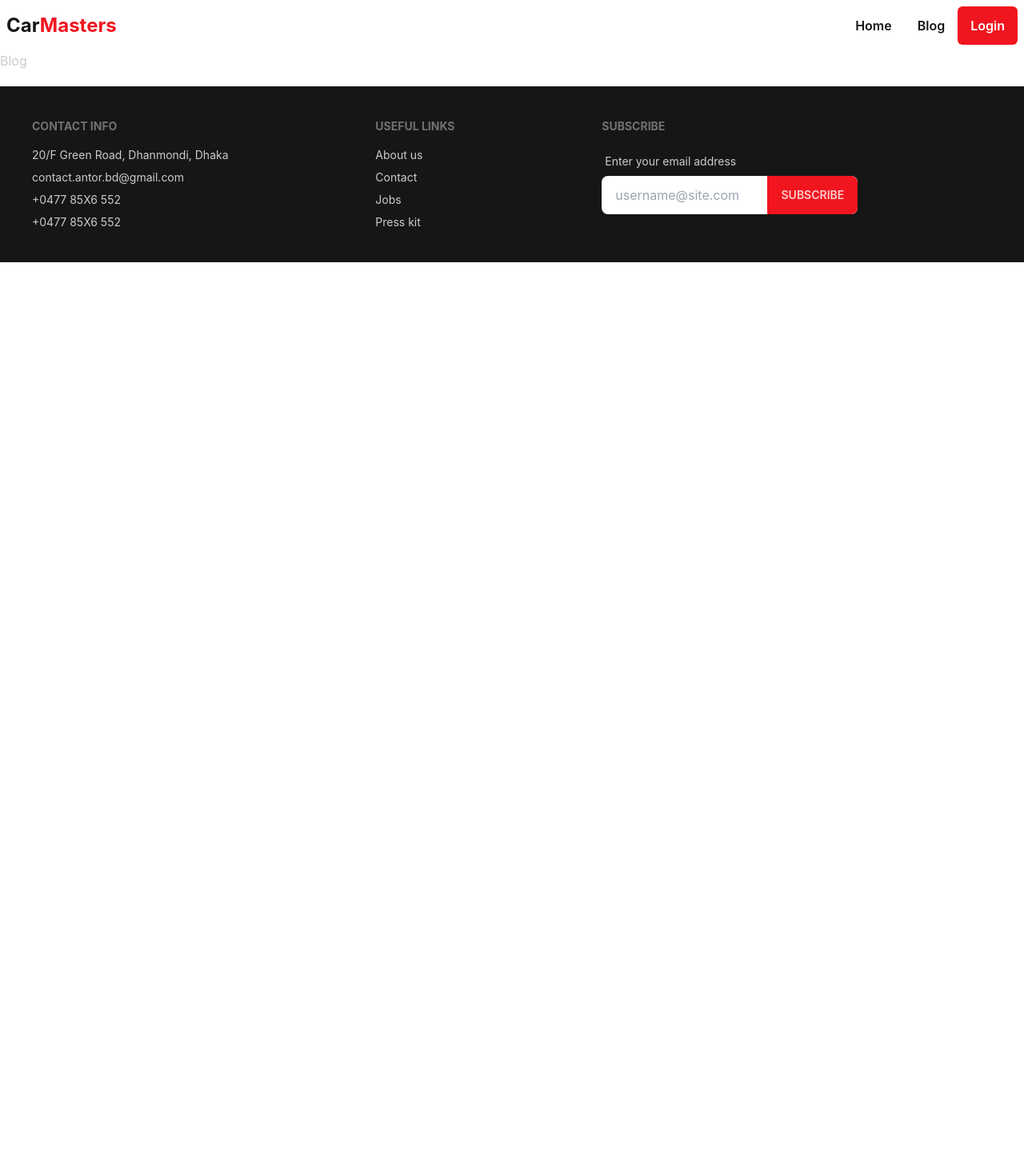
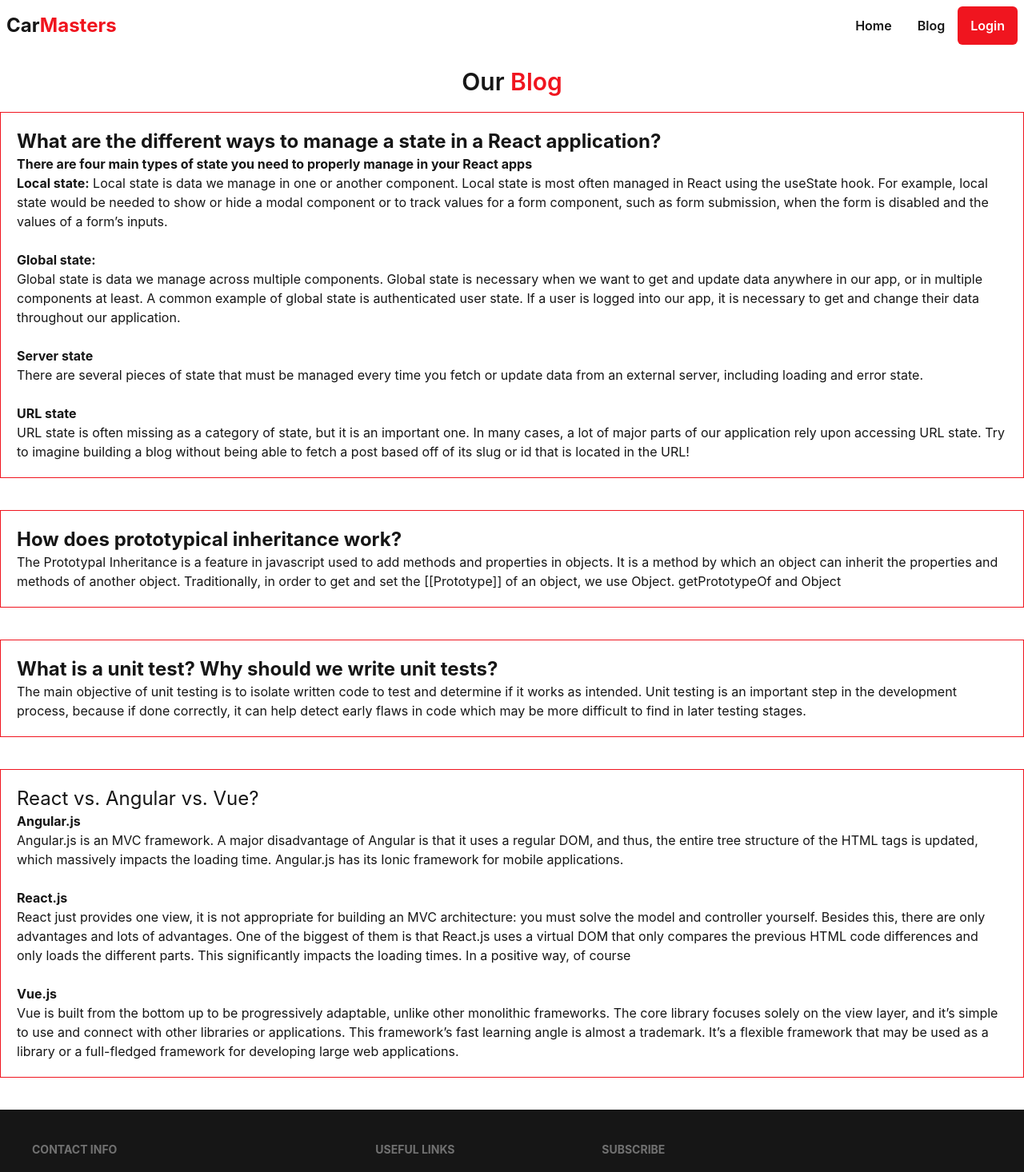
Before and after one commit to Rakib86547/assignment-12-client, a React (Create React App) app: page /blog in a window 1280 px wide. Shown: the top 1466 px of the page at 80% size. Before the commit the page ends 800 px from the top, so only its background shows below. Built offline with nearby package versions, Linux system fonts and the light colour scheme; no server answers.

Commit message:
blog create

```diff
--- a/src/pages/Blog/Blog.js
+++ b/src/pages/Blog/Blog.js
@@ -3,7 +3,85 @@ import React from 'react';
 const Blog = () => {
     return (
         <div>
-            <h1>Blog</h1>
+            <h1 className='text-3xl text-center text-secondary font-semibold my-5'>Our <span className='text-primary'>Blog</span></h1>
+
+            <div className='text-secondary border-primary border p-5'>
+                <h1 className='text-2xl text-secondary font-bold'>What are the different ways to manage a state in a React application?</h1>
+                <>
+                    <strong>There are four main types of state you need to properly manage in your React apps</strong>
+                    <br />
+                    <p>
+                        <strong>Local state:</strong> Local state is data we manage in one or another component.
+
+                        Local state is most often managed in React using the useState hook.
+
+                        For example, local state would be needed to show or hide a modal component or to track values for a form component, such as form submission, when the form is disabled and the values of a form’s inputs.
+                    </p>
+
+                    <br />
+                    <strong>Global state:</strong>
+                    <p>
+                        Global state is data we manage across multiple components.
+
+                        Global state is necessary when we want to get and update data anywhere in our app, or in multiple components at least.
+
+                        A common example of global state is authenticated user state. If a user is logged into our app, it is necessary to get and change their data throughout our application.
+                    </p>
+
+                    <br />
+                    <strong>Server state</strong>
+                    <p>
+                        There are several pieces of state that must be managed every time you fetch or update data from an external server, including loading and error state.
+                    </p>
+
+                    <br />
+                    <strong>URL state</strong>
+                    <p>
+                        URL state is often missing as a category of state, but it is an important one.
+                        In many cases, a lot of major parts of our application rely upon accessing URL state. Try to imagine building a blog without being able to fetch a post based off of its slug or id that is located in the URL!
+                    </p>
+                </>
+            </div>
+            <div className='text-secondary border-primary border p-5 my-10'>
+                <h1 className='text-2xl text-secondary font-bold'> How does prototypical inheritance work?</h1>
+                <p>
+                    The Prototypal Inheritance is a feature in javascript used to add methods and properties in objects. It is a method by which an object can inherit the properties and methods of another object. Traditionally, in order to get and set the [[Prototype]] of an object, we use Object. getPrototypeOf and Object
+                </p>
+            </div>
+
+            <div className='text-secondary border-primary border p-5 my-10'>
+                <h1 className='text-2xl text-secondary font-bold'> What is a unit test? Why should we write unit tests?</h1>
+                <p>
+                    The main objective of unit testing is to isolate written code to test and determine if it works as intended. Unit testing is an important step in the development process, because if done correctly, it can help detect early flaws in code which may be more difficult to find in later testing stages.
+                </p>
+            </div>
+
+            <div className='text-secondary border-primary border p-5 my-10'>
+                <h1 className='text-2xl text-secondary'> React vs. Angular vs. Vue?</h1>
+                <>
+                    <strong>Angular.js</strong>
+                    <p>
+                        Angular.js is an MVC framework. A major disadvantage of Angular is that it uses a regular DOM, and thus, the entire tree structure of the HTML tags is updated, which massively impacts the loading time. Angular.js has its Ionic framework for mobile applications.
+                    </p>
+                </>
+            <br />
+                <>
+                    <strong>React.js</strong>
+                    <p>
+                        React just provides one view, it is not appropriate for building an MVC architecture: you must solve the model and controller yourself. Besides this, there are only advantages and lots of advantages.
+
+                        One of the biggest of them is that React.js uses a virtual DOM that only compares the previous HTML code differences and only loads the different parts. This significantly impacts the loading times. In a positive way, of course
+                    </p>
+                </>
+            <br />
+                <>
+                <strong>Vue.js</strong>
+                <p>
+                Vue is built from the bottom up to be progressively adaptable, unlike other monolithic frameworks. The core library focuses solely on the view layer, and it’s simple to use and connect with other libraries or applications. This framework’s fast learning angle is almost a trademark. It’s a flexible framework that may be used as a library or a full-fledged framework for developing large web applications.
+                </p>
+                </>
+            </div>
+
         </div>
     );
 };
```
Also changed, not shown: src/assestes/error/error.png (added).
